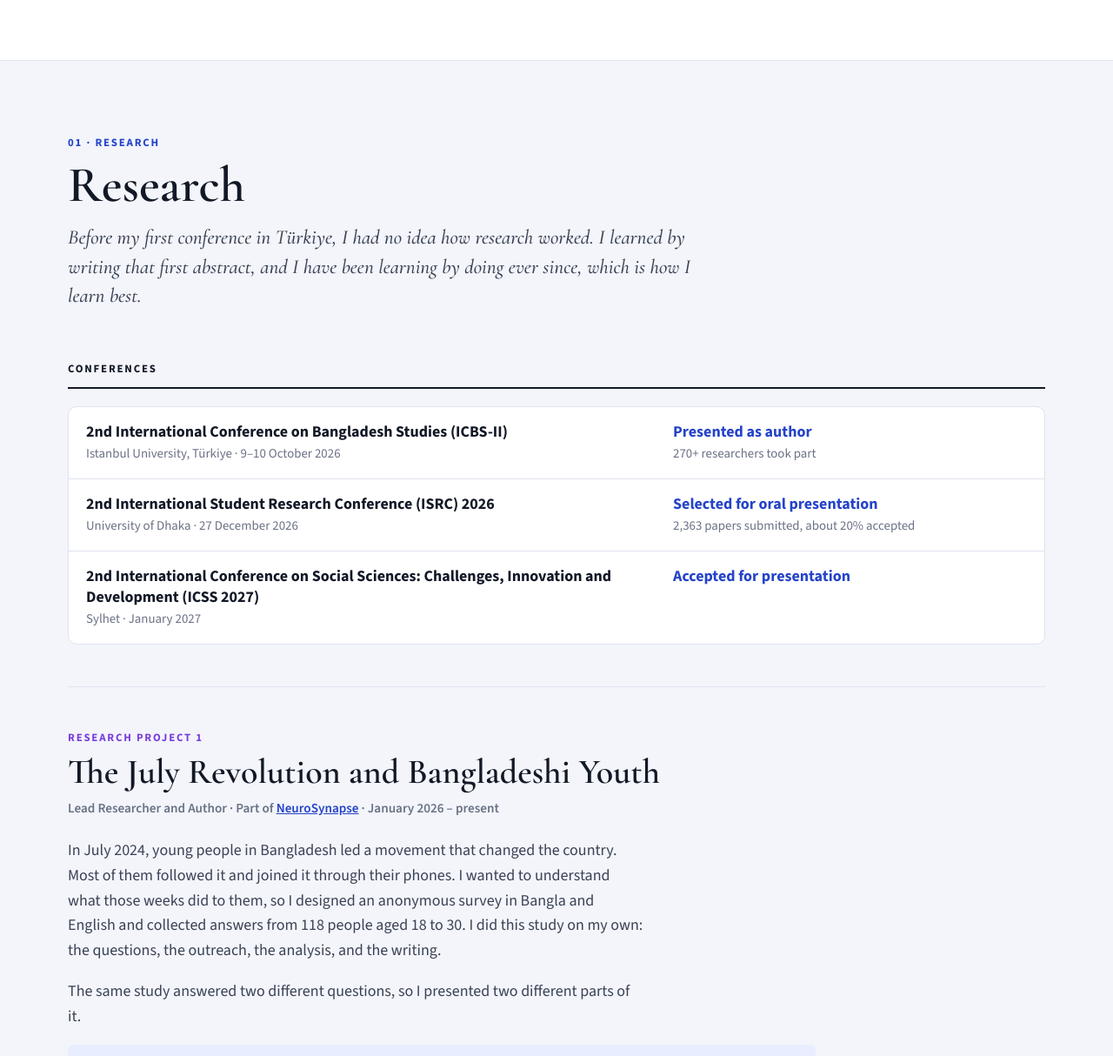
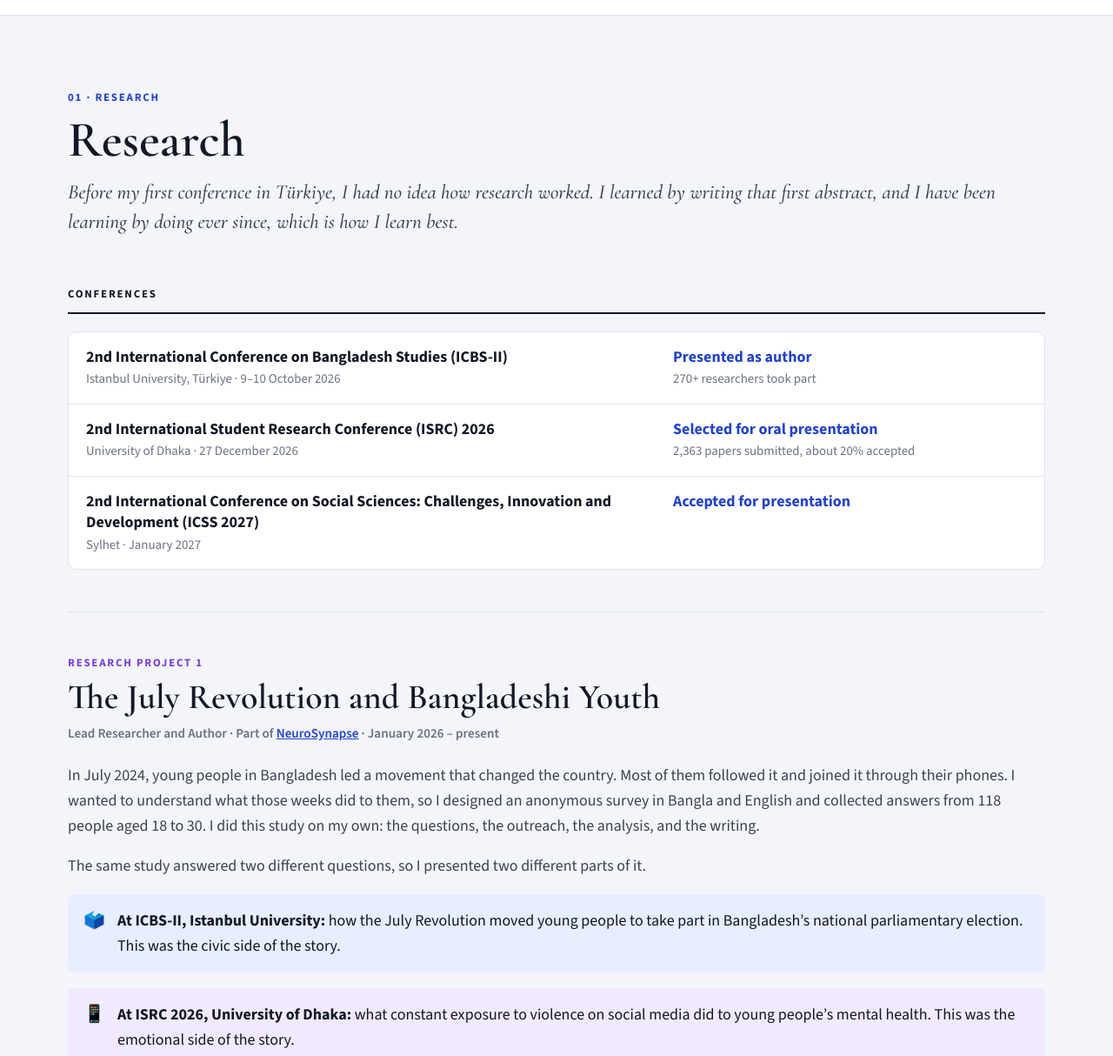
Before and after one commit to fatematujjohuratonni/tonni-portfolio, a plain HTML site: page index.html in a window 1280 px wide. Shown: the part 1621-2835 px from the top of the page at 87% size. Drawn offline with nearby package versions, Linux system fonts and the light colour scheme.

Commit message:
Let text use the full page width
Co-Authored-By: Claude Opus 5.5 <noreply@anthropic.com>
Claude-Session: https://claude.ai/code/session_01Ja8CpTwkKHjqj9GyXGceqw

```diff
--- a/index.html
+++ b/index.html
@@ -92,7 +92,7 @@ button{font:inherit;color:inherit}
 .intro{padding:56px 0 72px}
 .eyebrow{font-size:.8rem;font-weight:700;letter-spacing:.14em;text-transform:uppercase;color:var(--blue)}
 .intro h1{font-family:var(--serif);font-size:clamp(2.6rem,7vw,5.2rem);line-height:.98;margin-top:14px}
-.quote{margin-top:30px;max-width:780px;background:var(--blue-soft);border-left:4px solid var(--blue);padding:26px 30px;border-radius:0 8px 8px 0}
+.quote{margin-top:30px;max-width:none;background:var(--blue-soft);border-left:4px solid var(--blue);padding:26px 30px;border-radius:0 8px 8px 0}
 .quote .bn{font-family:var(--bn);font-weight:600;font-size:clamp(1.15rem,2.2vw,1.4rem);line-height:1.5}
 .quote .en{font-family:var(--serif);font-style:italic;font-size:clamp(1.2rem,2.2vw,1.45rem);margin-top:6px;color:var(--ink-2)}
 .quote .bio{margin-top:16px;color:var(--ink-2);font-size:1.02rem}
@@ -109,7 +109,7 @@ button{font:inherit;color:inherit}
 /* sections */
 section.sec{padding:84px 0;border-top:1px solid var(--line)}
 section.sec.alt{background:var(--paper-2)}
-.sec-head{max-width:760px;margin-bottom:40px}
+.sec-head{max-width:none;margin-bottom:40px}
 .sec-head h2{font-family:var(--serif);font-size:clamp(2.3rem,5vw,3.6rem);line-height:1.02;margin-top:10px}
 .sec-head .meta{margin-top:10px;font-weight:600;color:var(--muted);font-size:.95rem}
 .sec-head p.lead{font-family:var(--serif);font-size:clamp(1.2rem,2vw,1.45rem);line-height:1.45;color:var(--ink-2);margin-top:14px;font-style:italic}
@@ -119,9 +119,9 @@ section.sec.alt{background:var(--paper-2)}
 
 /* blocks */
 .blocks > * + *{margin-top:18px}
-.blocks p{max-width:74ch;color:var(--ink-2)}
+.blocks p{max-width:none;color:var(--ink-2)}
 .blocks p b{color:var(--ink)}
-.callout{display:flex;gap:14px;padding:16px 18px;border-radius:8px;background:var(--blue-soft);max-width:860px}
+.callout{display:flex;gap:14px;padding:16px 18px;border-radius:8px;background:var(--blue-soft);max-width:none}
 .callout.purple{background:var(--purple-soft)}
 .callout .ic{font-size:1.25rem;line-height:1.4}
 .callout p{color:var(--ink)}
@@ -161,7 +161,7 @@ section.sec.alt{background:var(--paper-2)}
 .project{padding:48px 0 8px;border-top:1px solid var(--line);margin-top:48px}
 .project .kick{font-size:.8rem;font-weight:700;letter-spacing:.14em;text-transform:uppercase;color:var(--purple)}
 .project h3{font-family:var(--serif);font-size:clamp(1.8rem,3.2vw,2.5rem);line-height:1.1;margin-top:6px}
-.project .pmeta{margin-top:8px;color:var(--muted);font-size:.95rem;font-weight:600;max-width:80ch}
+.project .pmeta{margin-top:8px;color:var(--muted);font-size:.95rem;font-weight:600;max-width:none}
 
 /* roles */
 .roles{display:grid;grid-template-columns:repeat(2,minmax(0,1fr));gap:0 48px}
@@ -449,7 +449,7 @@ footer b{color:#fff;font-family:var(--serif);font-size:1.3rem;letter-spacing:.05
   h += '<section class="sec" id="art"><div class="wrap">'+head('08 · Art & Photography','Art & Photography',A.lead)
      + (A.items.length?'<div class="thumbs" style="margin-bottom:22px">'+A.items.map(function(p){return thumb(p,'art')}).join('')+'</div>':'')
      + (A.comingSoon?'<p class="coming">'+esc(A.comingSoon)+'</p>':'')
-     + (A.note?'<p style="max-width:60ch;color:var(--ink-2)">'+esc(A.note)+'</p>':'')
+     + (A.note?'<p style="color:var(--ink-2)">'+esc(A.note)+'</p>':'')
      + (A.link?'<p style="margin-top:20px"><a class="btn-art" href="'+esc(A.link.url)+'" target="_blank" rel="noopener">'+esc(A.link.label)+'</a></p>':'')+'</div></section>';
 
   // certificates & awards
```
